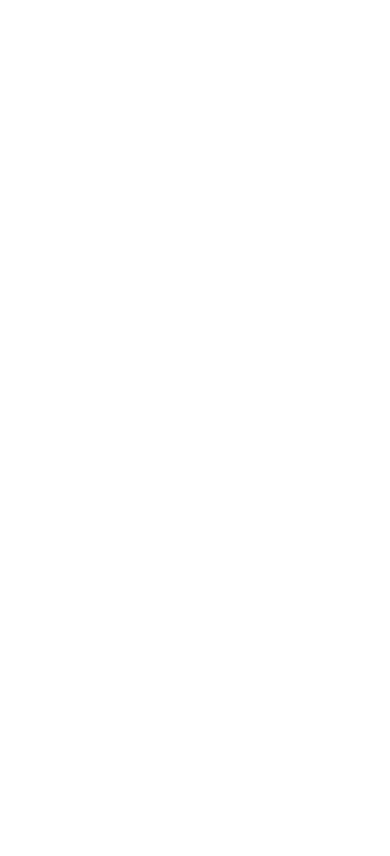
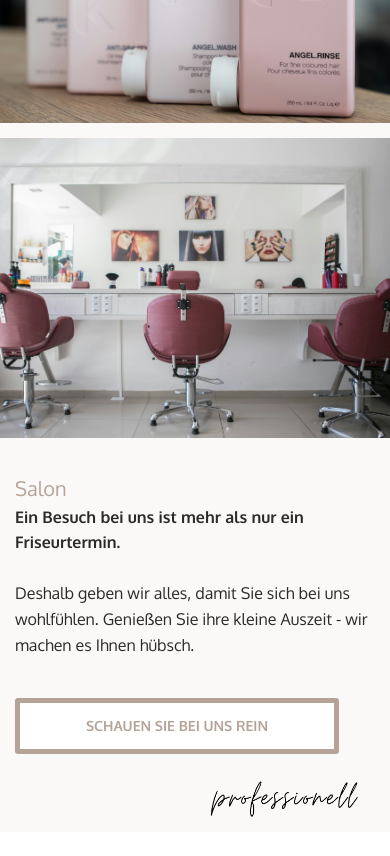
Before and after one commit to SchmittYannic/hairdresser, a React (Vite) app in the folder frontend/: page / in a window 390 px wide. Shown: the part 3540-4396 px from the top of the page. Before the commit the page ends 3398 px from the top, so only its background shows below. Built offline with nearby package versions, Linux system fonts and the light colour scheme.

Commit message:
Adds fourth info section to Frontpage

```diff
--- a/frontend/src/assets/index.ts
+++ b/frontend/src/assets/index.ts
@@ -1,11 +1,13 @@
 import kreativ from "./kreativ.png"
 import logo from "./logo.png"
 import modern from "./modern.png"
+import professionell from "./professionell.png"
 import showpony from "./showpony.png"
 
 export {
     kreativ,
     logo,
     modern,
+    professionell,
     showpony,
 }
--- a/frontend/src/components/Frontpage.tsx
+++ b/frontend/src/components/Frontpage.tsx
@@ -1,6 +1,6 @@
 import { Link } from "react-router-dom"
 import { FaPhone } from "react-icons/fa6"
-import { showpony, kreativ, modern } from "../assets"
+import { showpony, kreativ, modern, professionell } from "../assets"
 
 const Frontpage = () => {
     return (
@@ -242,6 +242,49 @@
                             ></a>
                         </div>
                     </div>
+
+                    <div className="row">
+                        <div className="container w-full">
+                            <a
+                                id="layout-a-image4"
+                                className="col col-md-6 col-lg-6 col-sm-12"
+                                href="https://unsplash.com/de/fotos/foto-der-innenansicht-des-salons-PtOfbGkU3uI"
+                                target="_blank"
+                                title="Foto von Guilherme Petri auf Unsplash"
+                            ></a>
+                            <div id="layout-a-text4" className="col col-md-6 col-lg-6 col-sm-12">
+                                <div className="module text">
+                                    <h2 className="headline">
+                                        Salon
+                                    </h2>
+                                </div>
+                                <div className="module text">
+                                    <p>
+                                        <span className="bold">
+                                            Ein Besuch bei uns ist mehr als nur ein Friseurtermin.
+                                        </span>
+                                    </p>
+                                    <p>&nbsp;</p>
+                                    <p>
+                                        Deshalb geben wir alles, damit Sie sich bei uns wohlfühlen. Genießen Sie ihre kleine Auszeit - wir machen es Ihnen hübsch.
+                                    </p>
+                                </div>
+                                <Link
+                                    id="professionellBtn"
+                                    className="module button"
+                                    to={"/salon"}
+                                >
+                                    <span>Schauen Sie bei uns rein</span>
+                                </Link>
+                                <img
+                                    id="professionellImg"
+                                    className="module image"
+                                    src={professionell}
+                                    alt="professionell"
+                                />
+                            </div>
+                        </div>
+                    </div>
                 </div>
             </div>
         </main>
--- a/frontend/src/index.scss
+++ b/frontend/src/index.scss
@@ -429,6 +429,11 @@
     margin-left: auto;
 }
 
+#professionellImg {
+    max-width: 50%;
+    margin-left: auto;
+}
+
 #layout-a-text1 {
     background-color: rgba(216, 198, 185, 0.31);
     border-style: solid;
@@ -475,10 +480,26 @@
     background-position: 50% 50%;
 }
 
+#layout-a-text4 {
+    background-color: rgba(230, 219, 215, 0.17);
+    padding-left: 100px;
+    padding-top: 100px;
+    padding-bottom: 100px;
+    padding-right: 100px;
+}
+
+#layout-a-image4 {
+    background-image: url("/salon.jpg");
+    background-repeat: no-repeat;
+    background-size: cover;
+    background-position: 50% 50%;
+}
+
 @media only screen and (max-width: 1199px) {
     #layout-a-text1,
     #layout-a-text2,
-    #layout-a-text3 {
+    #layout-a-text3,
+    #layout-a-text4 {
         padding-left: 50px;
         padding-top: 50px;
         padding-bottom: 50px;
@@ -511,9 +532,15 @@
         margin-right: auto;
     }
 
+    #professionellBtn {
+        width: 90%;
+        margin-bottom: 20px;
+    }
+
     #showponyImg,
     #kreativImg,
-    #modernImg {
+    #modernImg,
+    #professionellImg {
         max-width: 50%;
     }
 }
@@ -533,7 +560,8 @@
 
     #layout-a-text1,
     #layout-a-text2,
-    #layout-a-text3 {
+    #layout-a-text3,
+    #layout-a-text4 {
         border-style: solid;
         padding-left: 15px;
         padding-top: 15px;
@@ -560,7 +588,9 @@
     }
 
     #layout-a-image1,
-    #layout-a-image2 {
+    #layout-a-image2,
+    #layout-a-image3,
+    #layout-a-image4 {
         margin-left: 0px;
         margin-right: 0px;
         border-style: solid;
```
Also changed, not shown: frontend/public/salon.jpg (added), frontend/src/assets/professionell.png (added).
